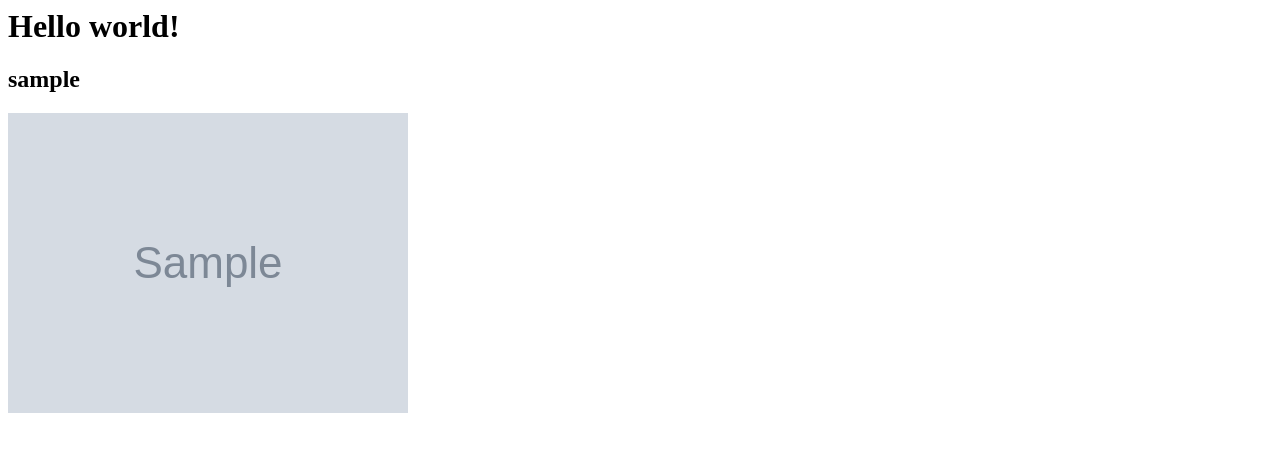
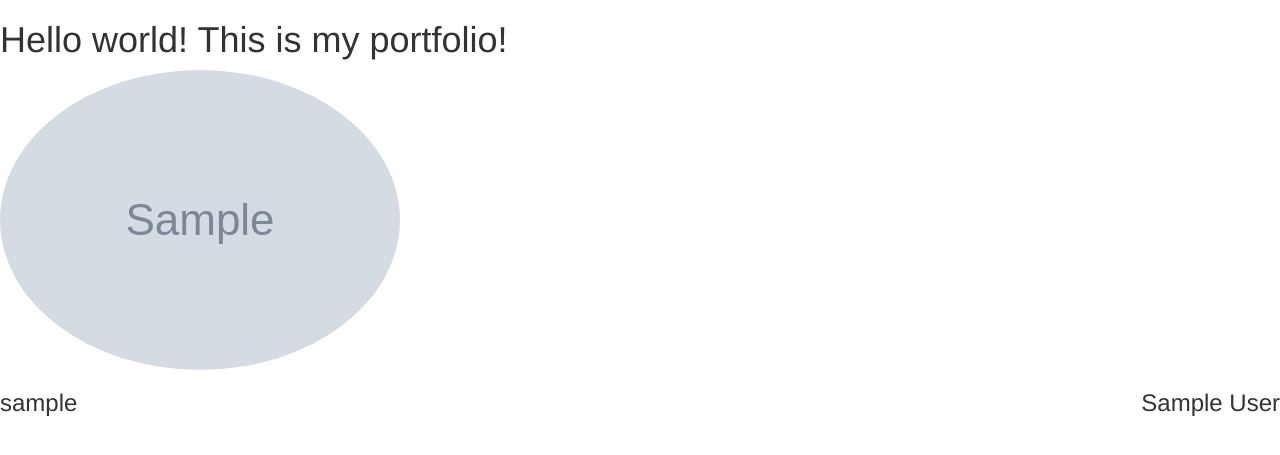
Before and after one commit to ChasingLogic/gh_portfolio, a Flask app: template gh_portfolio/templates/index.html in a window 1280 px wide. Shown: the top 455 px of the page. Run offline with Flask 2, Linux system fonts and the light colour scheme; the template is opened without the code that fills it: most values are stand-ins (such as "Sample title", 1, 10 or a date in 2020); grey boxes marked "Sample" are stand-in pictures; parts of the project's set-up code (start-up, migrations or seed data) failed here and were passed over; some libraries are stand-ins or nearby versions.

Commit message:
added profile picture and name

```diff
--- a/gh_portfolio/templates/index.html
+++ b/gh_portfolio/templates/index.html
@@ -1,16 +1,43 @@
-<h1>Hello world!</h1>
-<div class="profile-pic">
-	<h2>{{ owner.login }}</h2>
-	<img src={{ owner.avatar_url }} alt="A handsome face!">
+<head>
+	<meta http-equiv="content-type" content="text/html; charset=utf-8">
+	<meta name="viewport" content="width=device-width, initial-scale=1">
+
+	<title>ChasingLogic's (Mathew Robinson) Portfolio</title>
+	<link href="https://maxcdn.bootstrapcdn.com/bootstrap/3.3.6/css/bootstrap.min.css" rel="stylesheet" integrity="sha384-1q8mTJOASx8j1Au+a5WDVnPi2lkFfwwEAa8hDDdjZlpLegxhjVME1fgjWPGmkzs7" crossorigin="anonymous">
+	<link href="/static/index.css" rel="stylesheet">
+</head>
+
+<div class="page">
+	<h1>Hello world! This is my portfolio!</h1>
+
+	<div class="pic-box">
+		<a href="https://github.com/chasinglogic">
+			<img class="img-circle profile-pic" src={{ owner.avatar_url }} alt="A handsome face!">
+		</a>
+	</div>
+
+	<div class="name-box">
+		<h3 class="pull-left">{{ owner.login }}</h3>
+		<h3 class="pull-right">{{ owner.full_name }}</h3>
+	</div>
+
+	<div class="repo-card-holder">
+	{% for repo in repos %}
+		{% if repo.private == false and repo.name != "dotfiles" %}
+		<blockquote class="repo-card">
+			<dl class="dl-horizontal">
+				<dt>Name</dt>
+				<dd><a href={{ repo.html_url }} >{{ repo.name }}</a></dd>
+				<dt>Description</dt>
+				<dd>{{ repo.description }}</dd>
+				<dt>Language</dt>
+				<dd>{{ repo.language }}</dd>
+				<dt>Commits</dt>
+				<dd>{{ repo.total_commits }}</dd>
+			</dl>
+		</blockquote>
+		{% endif %}
+	{% endfor %}
 </div>
-<div class="container repo-card-holder">
-{% for repo in repos %}
-	{% if repo.private == false and repo.name != "dotfiles" %}
-	<div class="repo-card">
-		<h4><a href={{ repo.html_url }} >{{ repo.name }}</a></h4>
-		<p>{{ repo.description }}</p>
-		<p>{{ repo.language }}</p>
-		<p>Commits: {{ repo.total_commits }}</p>
-	</div>
-	{% endif %}
-{% endfor %}
+
+<script src="https://maxcdn.bootstrapcdn.com/bootstrap/3.3.6/js/bootstrap.min.js" integrity="sha384-0mSbJDEHialfmuBBQP6A4Qrprq5OVfW37PRR3j5ELqxss1yVqOtnepnHVP9aJ7xS" crossorigin="anonymous"></script>
```
